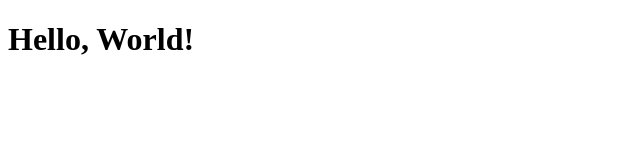
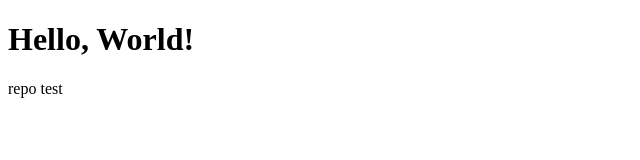
Before and after one commit to inalitvinka/newRepo, a plain HTML site: page index.html in a window 1280 px wide. Shown: the full height of the page, 0-640 px from the left. Drawn offline with Linux system fonts and the light colour scheme.

Commit message:
feat: add description

```diff
--- a/index.html
+++ b/index.html
@@ -6,6 +6,7 @@
     <meta name="viewport" content="width=device-width, initial-scale=1.0">
     <title>Document</title>
     <h1>Hello, World!</h1>
+    <p class="text">repo test</p>
 </head>
 <body>
 
```
